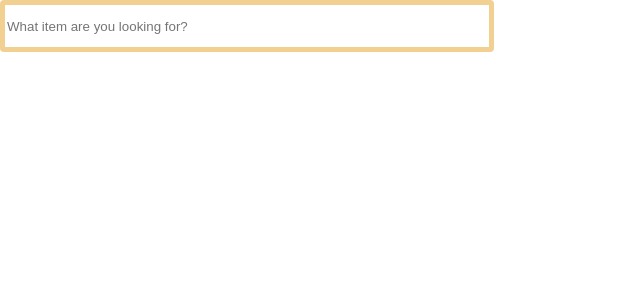
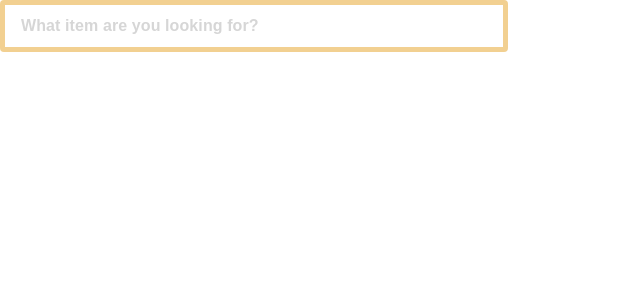
Before and after one commit to mala23/minidini-prototype-vanilla, a Node server app: page / in a window 1280 px wide. Shown: the top 300 px of the page, without its empty margins (0-640 px from the left). Run offline with Node 20, Linux system fonts and the light colour scheme; data that the repository does not hold is empty; some libraries are stand-ins or nearby versions.

Commit message:
use webfont vagrounded

```diff
--- a/public/css/global.css
+++ b/public/css/global.css
@@ -1,6 +1,12 @@
+@font-face {
+  font-family: 'VAGRounded';
+  src: url('../fonts/VAGRoundedStd-Bold.woff') format('woff');
+}
+
 html {
   color: rgba(51, 51, 51, 1);
   background-color: rgba(255, 255, 255, 1);
+  font-family: 'VAGRounded', Fallback, sans-serif;
 }
 
 input {
@@ -9,10 +15,32 @@ input {
   width: 30rem;
   height: 2.5rem;
   display: inline-block;
+  padding-left: 1rem;
 }
 
-input:placeholder {
+::-webkit-input-placeholder { /* Chrome/Opera/Safari */
   color: rgba(214, 214, 214, 1);
-  font-size: 1.6rem;
+  font-size: 1rem;
   font-weight: bold;
+  letter-spacing: 0.1px;
 }
+
+::-moz-placeholder { /* Firefox 19+ */
+  color: rgba(214, 214, 214, 1);
+  font-size: 1rem;
+  font-weight: bold;
+  letter-spacing: 0.1px;
+}
+
+:-ms-input-placeholder { /* IE 10+ */
+  color: rgba(214, 214, 214, 1);
+  font-size: 1rem;
+  font-weight: bold;
+  letter-spacing: 0.1px;
+}
+:-moz-placeholder { /* Firefox 18- */
+  color: rgba(214, 214, 214, 1);
+  font-size: 1rem;
+  font-weight: bold;
+  letter-spacing: 0.1px;
+}
```
